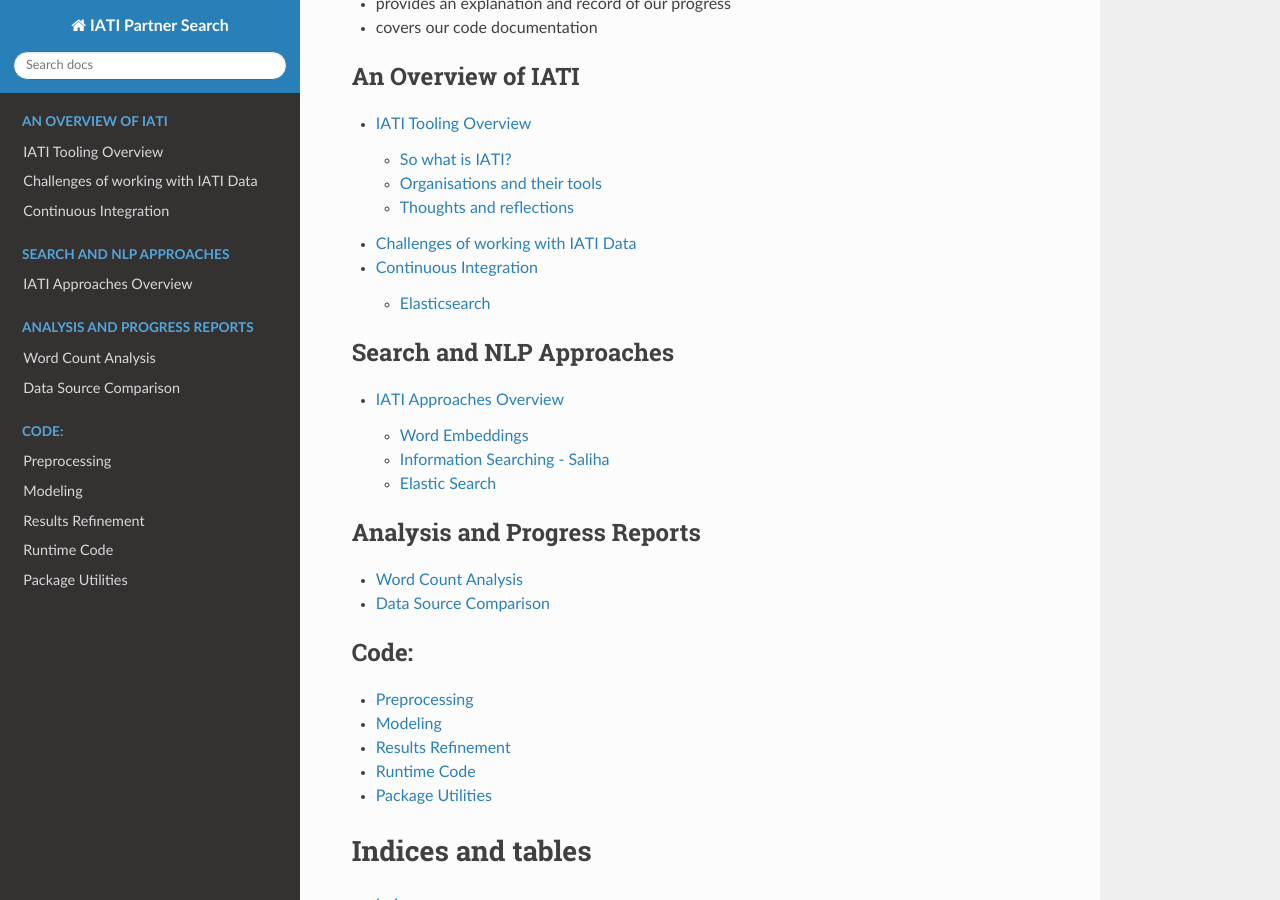
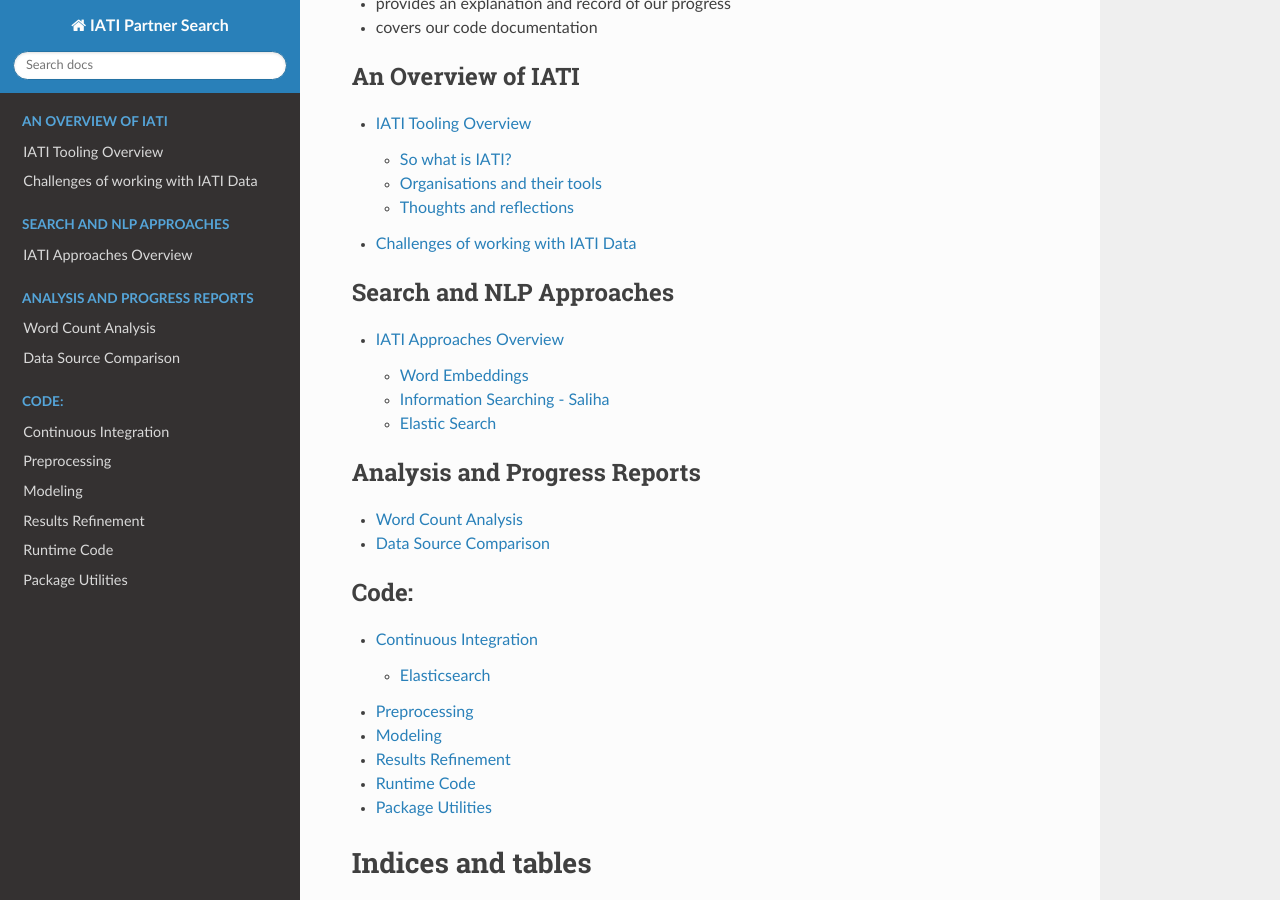
Before and after one commit to datasciencecampus/iati-partner-search, a Sphinx documentation site: the page built from docs/index.rst, in a window 1280 px wide and 900 px high, scrolled down 240 px. Built offline with Sphinx 7.4.7 and the Read the Docs theme 2.0.0, drawn with Linux system fonts in a browser that asks for light colours; pages that are not in the unit, such as notebooks, are missing from menus; some of the changed lines change nothing that is shown.

Commit message:
move loaction of CI docs

```diff
--- a/docs/index.rst
+++ b/docs/index.rst
@@ -24,7 +24,6 @@
 
    overview
    challenges
-   continuous_integration
 
 .. toctree::
    :maxdepth: 2
@@ -43,6 +42,7 @@
    :maxdepth: 2
    :caption: Code:
 
+   continuous_integration
    code_documentation
 
 Indices and tables
```
